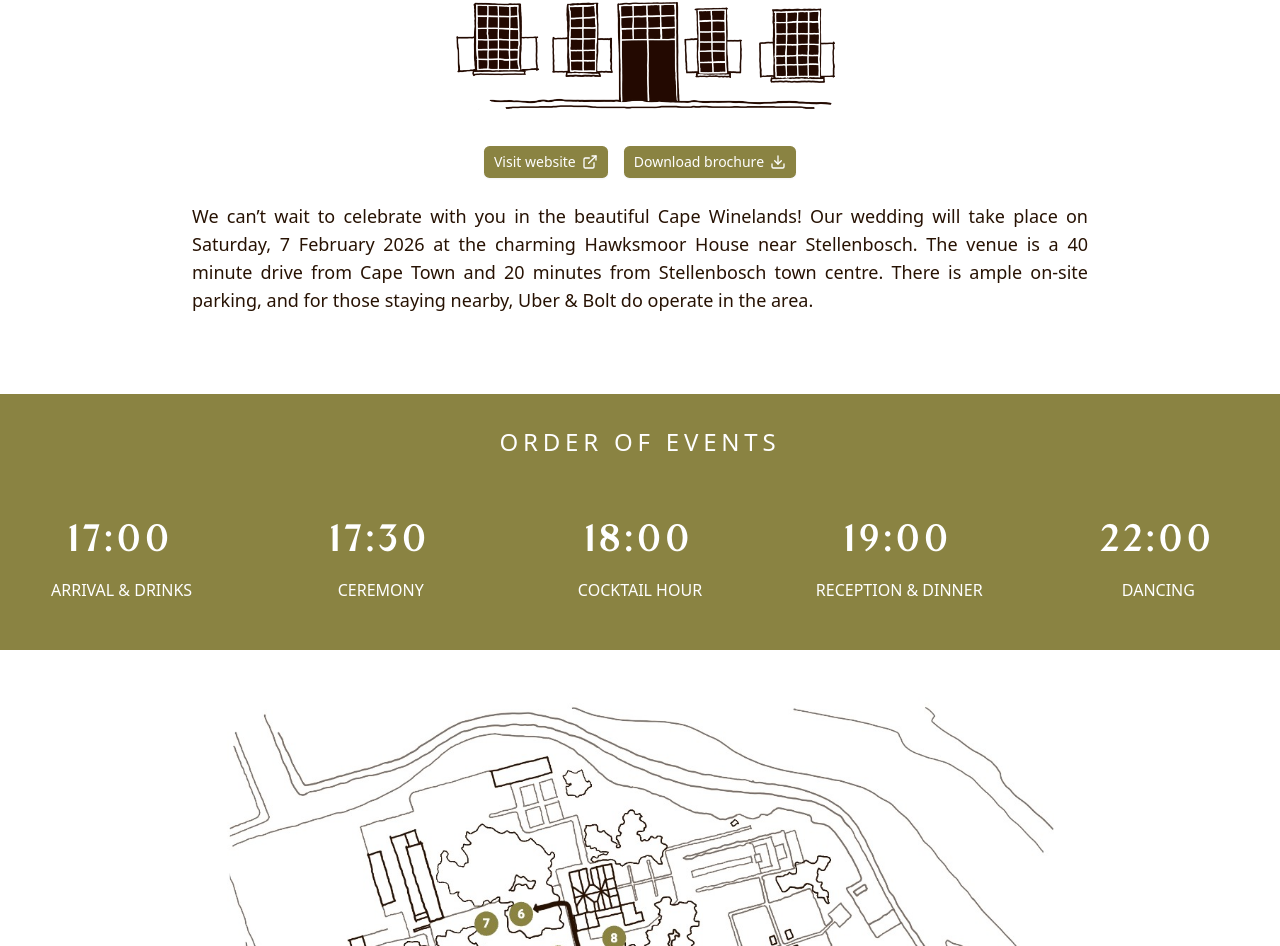
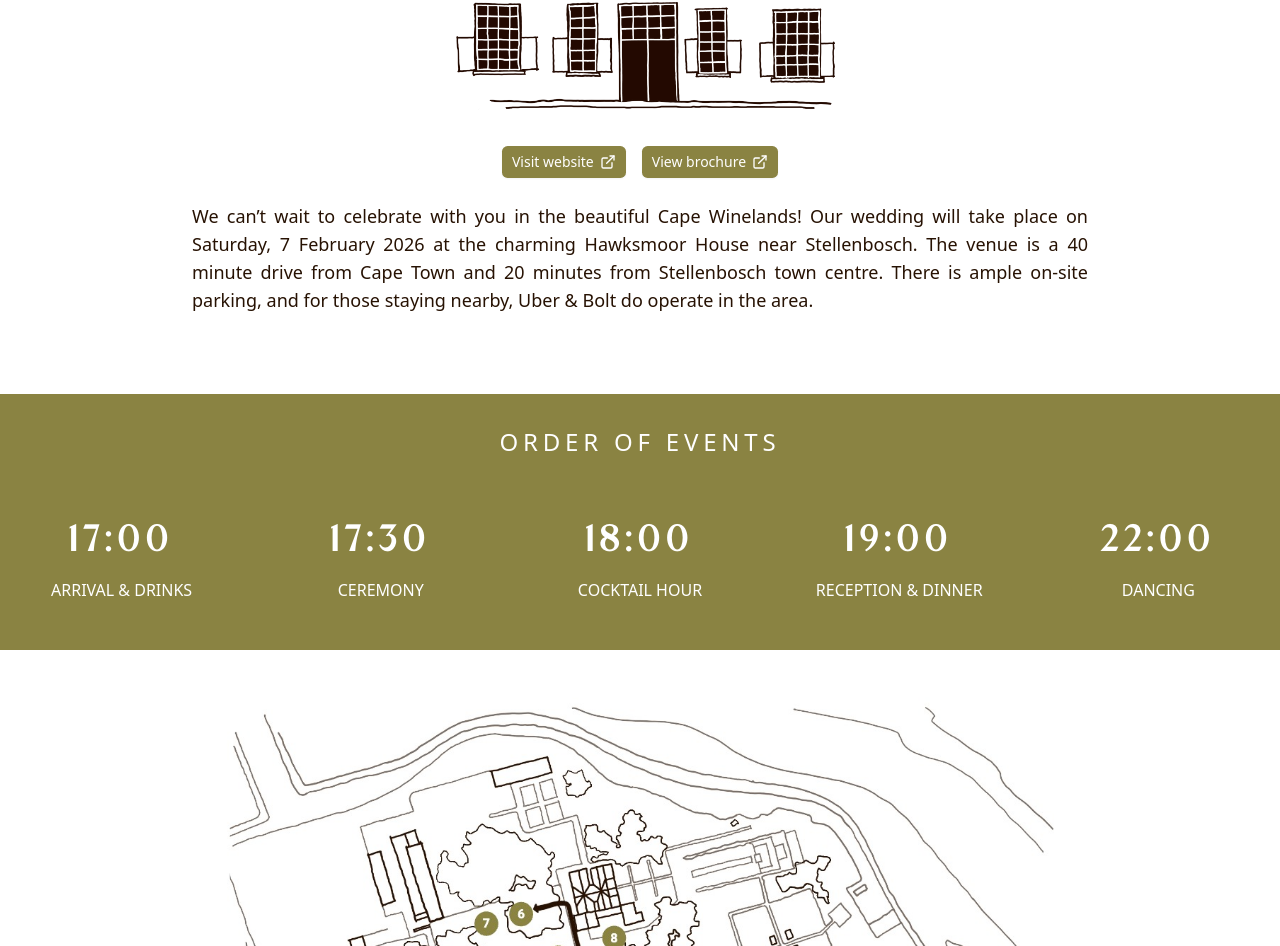
Before and after one commit to dev-pieter/pietsas, a React (Vite) app: page / in a window 1280 px wide. Shown: the part 2094-3040 px from the top of the page. Built offline with nearby package versions, Linux system fonts and the light colour scheme; no server answers.

Commit message:
wip: Hawksmoor brochure

```diff
--- a/src/pages/HomePage.tsx
+++ b/src/pages/HomePage.tsx
@@ -1,5 +1,5 @@
 import { Button } from "@/components/ui/button";
-import { Download, ExternalLink, ForkKnife } from "lucide-react";
+import { ExternalLink, ForkKnife } from "lucide-react";
 
 const images = [
   "/images/saspiet-web-14-min.jpg",
@@ -176,12 +176,12 @@ const Homepage = () => {
                     className="rounded-sm"
                     onClick={() =>
                       window.open(
-                        "https://www.google.com/maps/dir//Hawksmoor+House,+R304,+Stellenbosch+Farms,+Cape+Town,+7600/@-33.907569,18.7869563,12z/data=!4m8!4m7!1m0!1m5!1m1!1s0x1dcc5d3f2f4f4b7b:0x8e5c6f3c6f3c6f3c!2m2!1d18.8533299!2d-33.9075743",
+                        "/hh_brochure.pdf",
                         "_blank"
                       )
                     }
                   >
-                    Download brochure <Download size={14} />
+                    View brochure <ExternalLink size={14} />
                   </Button>
                 </div>
                 <p className="text-[#271203] text-justify mb-6">
```
Also changed, not shown: 1 other file (tests, documents, lock files or other folders).
